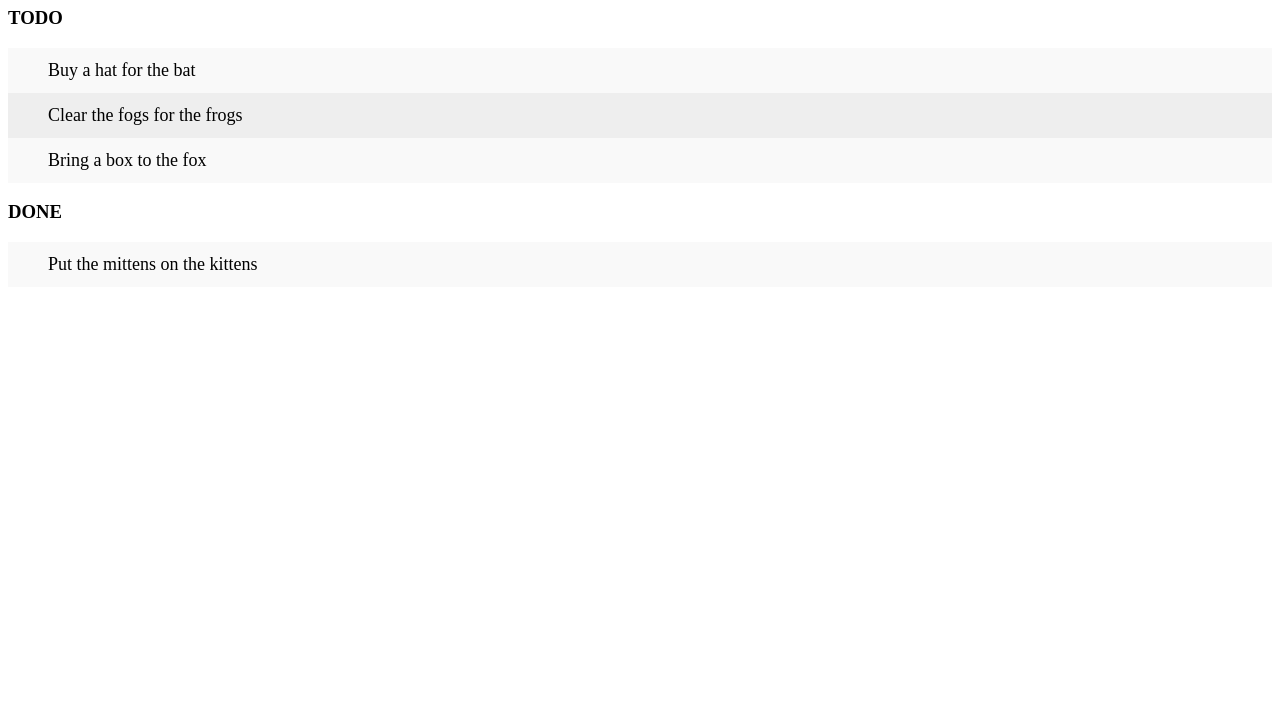
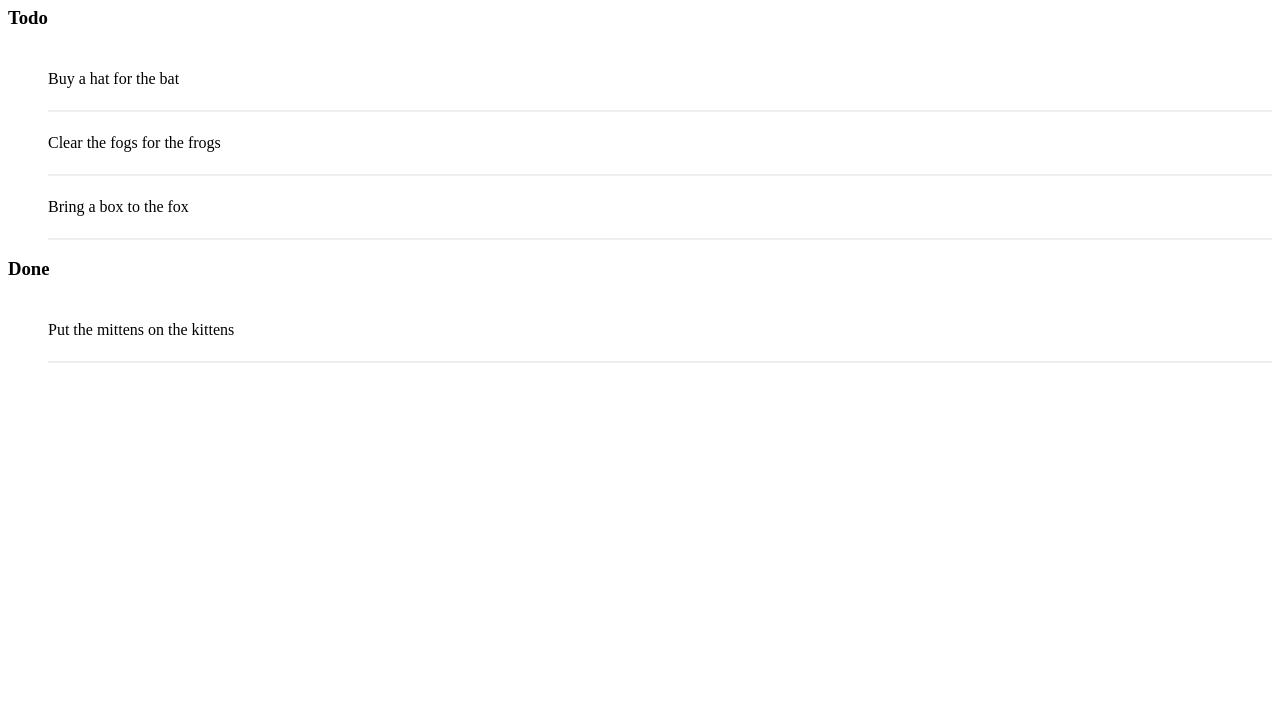
Before and after one commit to victorhuangtw/hello-world, a plain HTML site: page index.html in a window 1280 px wide. Shown: the part 73-800 px from the top of the page. Drawn offline with Linux system fonts and the light colour scheme.

Commit message:
Change CSS to introduce conflicts

```diff
--- a/index.html
+++ b/index.html
@@ -5,32 +5,15 @@
 <title>TODO list</title>
 <style>
 h1 {
-text-align:center;
+text-align: left;
 }
 h3 {
-text-transform: uppercase;
+text-transform: capitalize;
 }
-ul {
-margin: 0;
-padding: 0;
-}
-ul li {
-cursor: pointer;
-position: relative;
-padding: 12px 8px 12px 40px;
-background: #eee;
-font-size: 18px;
-transition: 0.2s;
--webkit-user-select: none;
--moz-user-select: none;
--ms-user-select: none;
-user-select: none;
-}
-ul li:nth-child(odd) {
-background: #f9f9f9;
-}
-ul li:hover {
-background: #ddd;
+li {
+overflow: hidden;
+padding: 22px 0;
+border-bottom: 2px solid #eee;
 }
 </style>
 </head>
```
